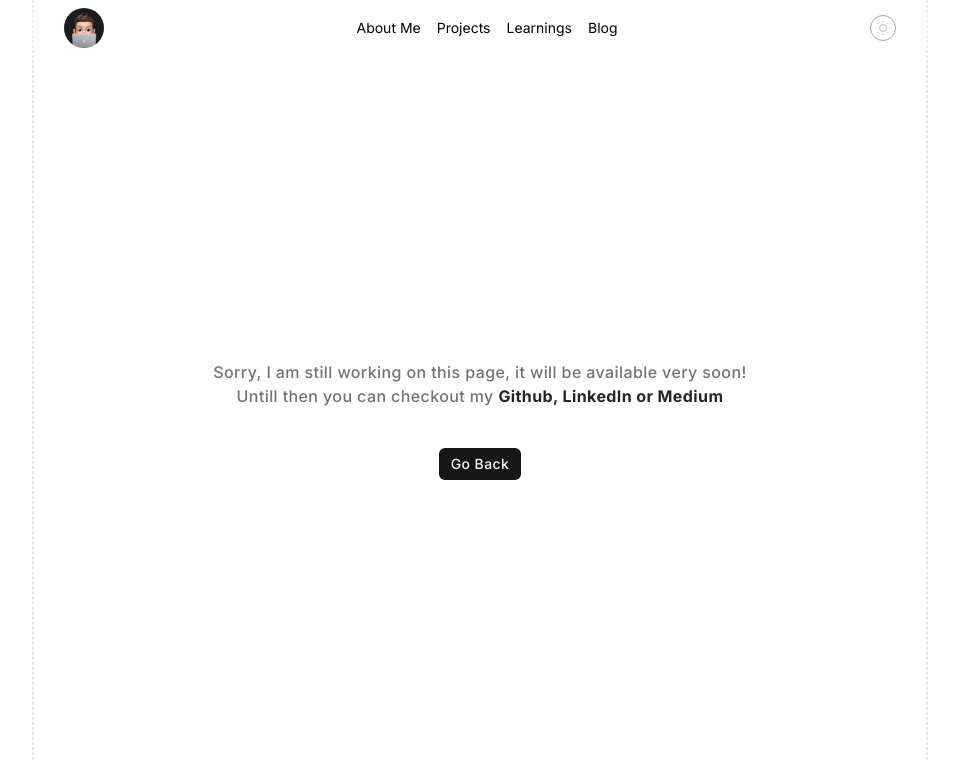
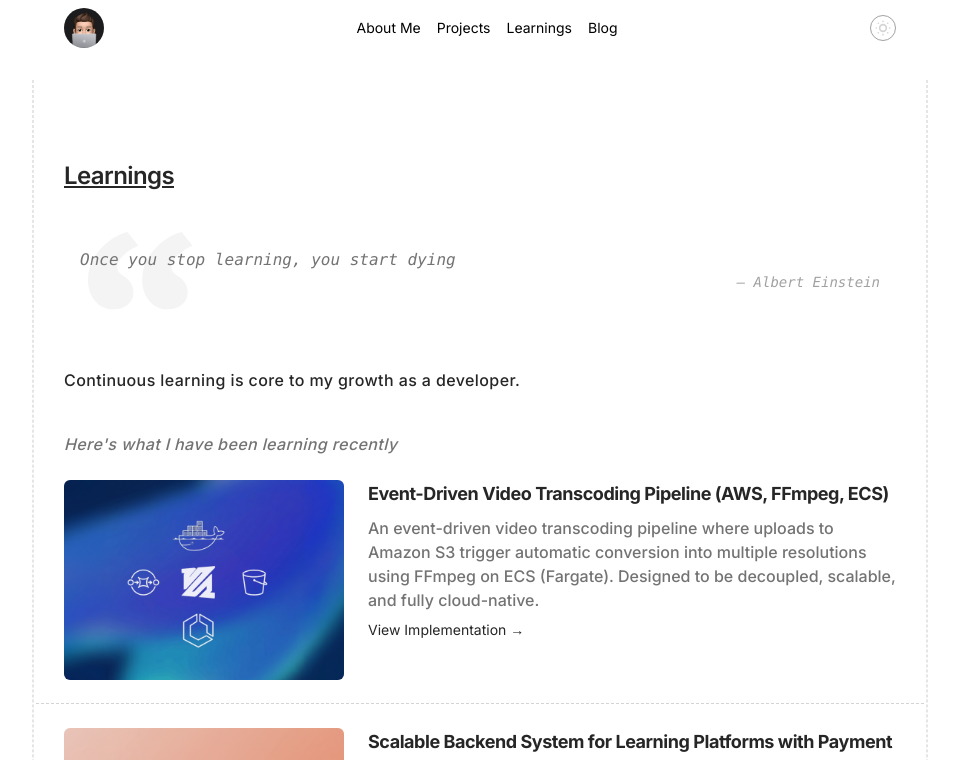
Before and after one commit to ShahuKor/Portfolio, a Next.js app: page /learnings in a window 1280 px wide. Before the commit this address had no page. Shown: the top 760 px of the page, without its empty margins (160-1119 px from the left). Built offline with nearby package versions, Linux system fonts and the light colour scheme.

Commit message:
Add Learnings section

```diff
--- a/app/about-me/page.tsx
+++ b/app/about-me/page.tsx
@@ -40,7 +40,7 @@ export default function Page() {
         <div className="pointer-events-none absolute top-0 bottom-0 left-0 hidden w-px border border-dashed border-neutral-200 md:block dark:border-neutral-200/20" />
         <div className="pointer-events-none absolute top-0 right-0 bottom-0 hidden w-px border border-dashed border-neutral-200 md:block dark:border-neutral-200/20" />
         <div className="pb-7 md:pb-10">
-          <h2 className="text-lg font-semibold tracking-tight text-neutral-800 md:text-xl dark:text-neutral-100">
+          <h2 className="text-lg font-semibold tracking-tight text-neutral-800 underline md:text-2xl dark:text-neutral-100">
             About Me
           </h2>
           <p className="w-full py-4 text-sm font-medium tracking-wide text-neutral-600 md:text-base dark:text-neutral-400">
--- /dev/null
+++ b/app/learnings/page.tsx
@@ -0,0 +1,79 @@
+import { Container } from "@/components/Container";
+import Footer from "@/components/footer";
+import Learnings from "@/components/ui/learnings";
+import Quote from "@/components/ui/quote";
+
+interface QuotesInter {
+  author: string;
+  content: string;
+}
+
+interface RecentLearnings {
+  src: string;
+  title: string;
+  description: string;
+  implementationlink: string;
+  bloglink?: string | null;
+}
+
+const quotes: QuotesInter[] = [
+  {
+    author: "Albert Einstein",
+    content: "Once you stop learning, you start dying",
+  },
+];
+
+const learned: RecentLearnings[] = [
+  {
+    src: "/segment-image.jpg",
+    title: "Event-Driven Video Transcoding Pipeline (AWS, FFmpeg, ECS)",
+    description:
+      "An event-driven video transcoding pipeline where uploads to Amazon S3 trigger automatic conversion into multiple resolutions using FFmpeg on ECS (Fargate). Designed to be decoupled, scalable, and fully cloud-native.",
+    implementationlink: "https://github.com/ShahuKor/Segmenter",
+  },
+  {
+    src: "/learnstack-image.png",
+    title:
+      "Scalable Backend System for Learning Platforms with Payment Integration",
+    description:
+      "Implemented a core backend architecture for a learning platform, orchestrating identity, course management, RBAC, enrollment flows, and payments using Node.js, MongoDB, and Stripe/Razorpay.",
+    implementationlink: "https://github.com/ShahuKor/learnstack-backend",
+  },
+];
+
+export default function Page() {
+  return (
+    <div className="pt-30 md:pt-20">
+      <Container className="relative min-h-screen px-8 md:pt-20 md:pb-10">
+        <div className="pointer-events-none absolute top-0 bottom-0 left-0 hidden w-px border border-dashed border-neutral-200 md:block dark:border-neutral-200/20" />
+        <div className="pointer-events-none absolute top-0 right-0 bottom-0 hidden w-px border border-dashed border-neutral-200 md:block dark:border-neutral-200/20" />
+        <h2 className="text-lg font-semibold tracking-tight text-neutral-800 underline md:text-2xl dark:text-neutral-100">
+          Learnings
+        </h2>
+        <div className="mt-4 mb-2">
+          {quotes.map((quote, index) => (
+            <Quote key={index} author={quote.author} content={quote.content} />
+          ))}
+        </div>
+        <h3 className="pt-7 text-sm font-medium tracking-wide text-(--color-primary) md:text-base">
+          Continuous learning is core to my growth as a developer.
+        </h3>
+        <h3 className="mt-10 text-sm font-medium tracking-wide text-(--color-secondary) italic md:text-base">
+          Here's what I have been learning recently
+        </h3>
+        <div className="relative">
+          {learned.map((learn, index) => (
+            <Learnings
+              key={index}
+              src={learn.src}
+              title={learn.title}
+              description={learn.description}
+              implementationlink={learn.implementationlink}
+            />
+          ))}
+        </div>
+        <Footer />
+      </Container>
+    </div>
+  );
+}
--- /dev/null
+++ b/components/ui/learnings.tsx
@@ -0,0 +1,49 @@
+import Image from "next/image";
+import Link from "next/link";
+
+interface LearningsProps {
+  src: string;
+  title: string;
+  description: string;
+  implementationlink: string;
+  bloglink?: string | null;
+}
+
+export default function Learnings({
+  src,
+  title,
+  description,
+  implementationlink,
+  bloglink,
+}: LearningsProps) {
+  return (
+    <div className="relative flex w-full flex-col gap-6 py-6 md:flex-row">
+      <div className="pointer-events-none absolute -right-7 bottom-0 -left-7 h-px border-b border-dashed border-neutral-300 dark:border-neutral-200/20" />
+      <div className="relative h-38 w-full overflow-hidden rounded-md bg-neutral-50 md:h-45 md:max-w-70 lg:h-50 dark:bg-neutral-800/40">
+        <Image
+          src={src}
+          alt={title}
+          fill
+          className="object-contain md:object-cover"
+          sizes="(max-width: 768px) 100vw, 50vw"
+        />
+      </div>
+      <div className="flex-1">
+        <div className="flex h-full flex-col gap-4 md:gap-2">
+          <h3 className="text-base font-bold tracking-tight text-(--color-primary) md:text-lg">
+            {title}
+          </h3>
+          <p className="flex-wrap text-xs font-medium text-(--color-secondary) md:text-sm lg:text-base">
+            {description}
+          </p>
+          <Link
+            href={implementationlink}
+            className="text-xs text-neutral-800 underline-offset-4 hover:underline md:text-xs lg:text-sm dark:text-neutral-200"
+          >
+            View Implementation →
+          </Link>
+        </div>
+      </div>
+    </div>
+  );
+}
--- /dev/null
+++ b/components/ui/quote.tsx
@@ -0,0 +1,27 @@
+interface QuotesProps {
+  author: string;
+  content: string;
+}
+
+export default function Quote({ author, content }: QuotesProps) {
+  return (
+    <div className="relative px-4 py-10">
+      <svg
+        aria-hidden="true"
+        width="105"
+        height="78"
+        className="absolute top-6 left-6 fill-zinc-100 dark:fill-white/10"
+      >
+        <path d="M25.086 77.292c-4.821 0-9.115-1.205-12.882-3.616-3.767-2.561-6.78-6.102-9.04-10.622C1.054 58.534 0 53.411 0 47.686c0-5.273.904-10.396 2.712-15.368 1.959-4.972 4.746-9.567 8.362-13.786a59.042 59.042 0 0 1 12.43-11.3C28.325 3.917 33.599 1.507 39.324 0l11.074 13.786c-6.479 2.561-11.677 5.951-15.594 10.17-3.767 4.219-5.65 7.835-5.65 10.848 0 1.356.377 2.863 1.13 4.52.904 1.507 2.637 3.089 5.198 4.746 3.767 2.41 6.328 4.972 7.684 7.684 1.507 2.561 2.26 5.5 2.26 8.814 0 5.123-1.959 9.19-5.876 12.204-3.767 3.013-8.588 4.52-14.464 4.52Zm54.24 0c-4.821 0-9.115-1.205-12.882-3.616-3.767-2.561-6.78-6.102-9.04-10.622-2.11-4.52-3.164-9.643-3.164-15.368 0-5.273.904-10.396 2.712-15.368 1.959-4.972 4.746-9.567 8.362-13.786a59.042 59.042 0 0 1 12.43-11.3C82.565 3.917 87.839 1.507 93.564 0l11.074 13.786c-6.479 2.561-11.677 5.951-15.594 10.17-3.767 4.219-5.65 7.835-5.65 10.848 0 1.356.377 2.863 1.13 4.52.904 1.507 2.637 3.089 5.198 4.746 3.767 2.41 6.328 4.972 7.684 7.684 1.507 2.561 2.26 5.5 2.26 8.814 0 5.123-1.959 9.19-5.876 12.204-3.767 3.013-8.588 4.52-14.464 4.52Z"></path>
+      </svg>
+
+      <p className="relative z-10 font-mono text-sm font-medium text-pretty text-neutral-500 italic md:text-base dark:text-neutral-300/40">
+        {content}
+      </p>
+
+      <p className="text-right font-mono text-xs text-pretty text-neutral-400 italic md:text-sm dark:text-neutral-600">
+        — {author}
+      </p>
+    </div>
+  );
+}
```
Also changed, not shown: public/learnstack-image.png (added), public/segment-image.jpg (added).
